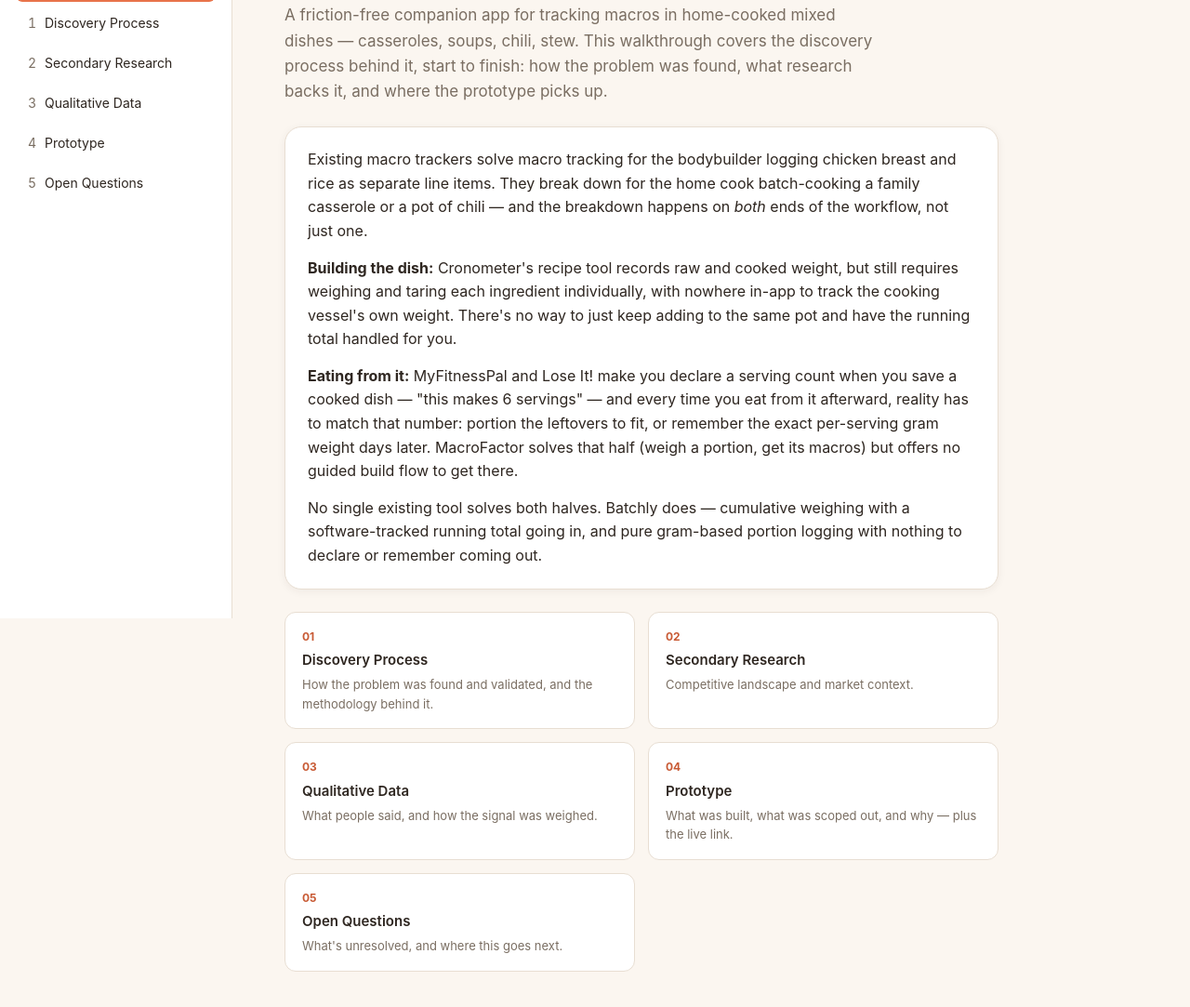
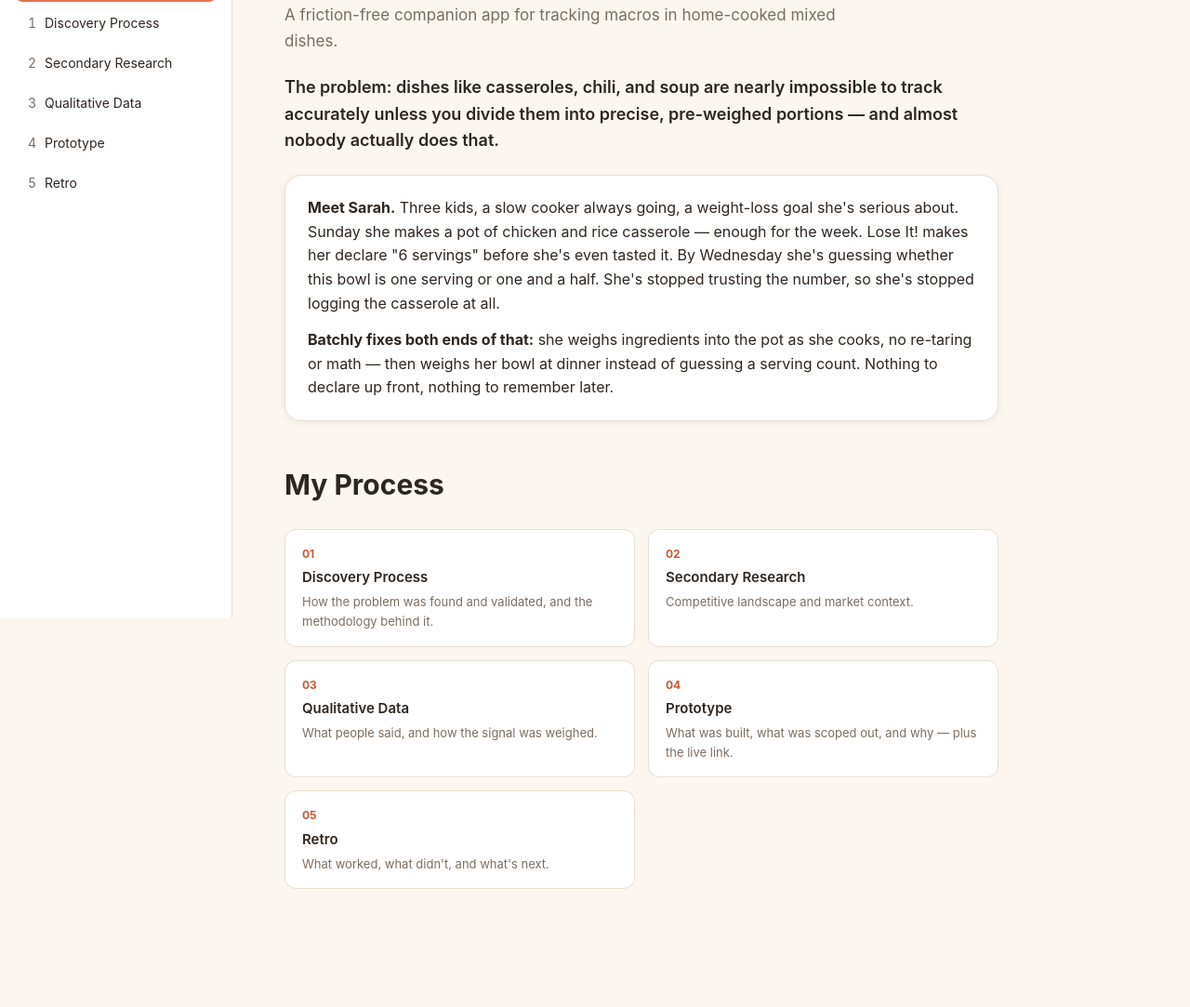
Before and after one commit to rachelpfost/batchly, a plain HTML site: page index.html in a window 1280 px wide. Shown: the part 135-1218 px from the top of the page at 93% size. After the commit the page ends 1171 px from the top, so only its background shows below. Drawn offline with Linux system fonts and the light colour scheme.

Commit message:
Add files via upload

```diff
--- a/index.html
+++ b/index.html
@@ -333,7 +333,7 @@
     <button class="nav-item" data-page="p2" onclick="showPage('p2')"><span class="n">2</span>Secondary Research</button>
     <button class="nav-item" data-page="p3" onclick="showPage('p3')"><span class="n">3</span>Qualitative Data</button>
     <button class="nav-item" data-page="p4" onclick="showPage('p4')"><span class="n">4</span>Prototype</button>
-    <button class="nav-item" data-page="p5" onclick="showPage('p5')"><span class="n">5</span>Open Questions</button>
+    <button class="nav-item" data-page="p5" onclick="showPage('p5')"><span class="n">5</span>Retro</button>
   </nav>
 
   <main>
@@ -342,14 +342,16 @@
     <section class="page active" id="overview">
       <div class="eyebrow">Product discovery walkthrough</div>
       <h1>Batchly</h1>
-      <p class="lede">A friction-free companion app for tracking macros in home-cooked mixed dishes — casseroles, soups, chili, stew. This walkthrough covers the discovery process behind it, start to finish: how the problem was found, what research backs it, and where the prototype picks up.</p>
+      <p class="lede">A friction-free companion app for tracking macros in home-cooked mixed dishes.</p>
 
-      <div class="card" style="margin-top: 24px;">
-        <p>Existing macro trackers solve macro tracking for the bodybuilder logging chicken breast and rice as separate line items. They break down for the home cook batch-cooking a family casserole or a pot of chili — and the breakdown happens on <em>both</em> ends of the workflow, not just one.</p>
-        <p><strong>Building the dish:</strong> Cronometer's recipe tool records raw and cooked weight, but still requires weighing and taring each ingredient individually, with nowhere in-app to track the cooking vessel's own weight. There's no way to just keep adding to the same pot and have the running total handled for you.</p>
-        <p><strong>Eating from it:</strong> MyFitnessPal and Lose It! make you declare a serving count when you save a cooked dish — "this makes 6 servings" — and every time you eat from it afterward, reality has to match that number: portion the leftovers to fit, or remember the exact per-serving gram weight days later. MacroFactor solves that half (weigh a portion, get its macros) but offers no guided build flow to get there.</p>
-        <p style="margin-bottom: 0;">No single existing tool solves both halves. Batchly does — cumulative weighing with a software-tracked running total going in, and pure gram-based portion logging with nothing to declare or remember coming out.</p>
+      <p style="font-size: 18px; font-weight: 600; color: var(--color-text); margin: 22px 0;">The problem: dishes like casseroles, chili, and soup are nearly impossible to track accurately unless you divide them into precise, pre-weighed portions — and almost nobody actually does that.</p>
+
+      <div class="card">
+        <p><strong>Meet Sarah.</strong> Three kids, a slow cooker always going, a weight-loss goal she's serious about. Sunday she makes a pot of chicken and rice casserole — enough for the week. Lose It! makes her declare "6 servings" before she's even tasted it. By Wednesday she's guessing whether this bowl is one serving or one and a half. She's stopped trusting the number, so she's stopped logging the casserole at all.</p>
+        <p style="margin-bottom: 0;"><strong>Batchly fixes both ends of that:</strong> she weighs ingredients into the pot as she cooks, no re-taring or math — then weighs her bowl at dinner instead of guessing a serving count. Nothing to declare up front, nothing to remember later.</p>
       </div>
+
+      <h2 style="font-size: 30px; margin-top: 44px; margin-bottom: 4px;">My Process</h2>
 
       <div class="nav-cards">
         <div class="nav-card" onclick="showPage('p1')">
@@ -374,8 +376,8 @@
         </div>
         <div class="nav-card" onclick="showPage('p5')">
           <div class="num">05</div>
-          <div class="title">Open Questions</div>
-          <p class="desc">What's unresolved, and where this goes next.</p>
+          <div class="title">Retro</div>
+          <p class="desc">What worked, what didn't, and what's next.</p>
         </div>
       </div>
     </section>
@@ -573,14 +575,14 @@
 
     <!-- SECTION 5 -->
     <section class="page" id="p5">
-      <div class="eyebrow">05 · Open Questions &amp; Future Roadmap</div>
-      <h2>What's unresolved</h2>
+      <div class="eyebrow">05 · Retro</div>
+      <h2>What went well, what didn't, what's next</h2>
 
-      <h3>Known limitation — and the mitigation</h3>
+      <h3>What didn't go well: the accuracy assumption</h3>
       <p>Raw macros are assumed conserved through cooking (cooked totals = raw totals, only weight changes). That assumption breaks if fat is drained or the dish is stirred/reduced unevenly before portioning — fat-draining changes total fat mass, and uneven reduction can make later portions denser than earlier ones. Flagged as a known v1 assumption: the dish is homogeneous and nothing is added or removed between "cooked weight" and the start of portioning.</p>
       <p>That's a real crack in a product whose whole pitch is precision over the AI-photo-logging alternative — worth more than a silent footnote. The v1-appropriate mitigation isn't a math fix, it's a visibility one: a one-line reminder at the "mark as cooked" step ("Density assumes nothing is drained, added, or removed before portioning") turns a silent accuracy failure into a stated assumption the user can judge for themselves. It doesn't solve the underlying problem, but it stops the product from quietly claiming precision it can't back up in that specific case.</p>
 
-      <h3>Hypotheses to test next</h3>
+      <h3>Action items: hypotheses to test next</h3>
       <table>
         <tr><th>Hypothesis</th><th>How to test it</th></tr>
         <tr><td>Portion-logging (daily) sustains engagement even if new dish creation is only weekly</td><td>Track ratio of portion-logs to new-dish-builds in usage data</td></tr>
@@ -589,7 +591,7 @@
         <tr><td>A mobile app is the right production form factor (v1 prototype is a webapp)</td><td>Not yet tested — flagged as an open platform decision</td></tr>
       </table>
 
-      <h3>Ideas explored, not yet validated</h3>
+      <h3>Parked ideas, not yet validated</h3>
       <ul>
         <li><strong>Shareable dish templates</strong> — "Mom's Turkey Chili, 247 cal/100g" as a reusable, shareable template; a possible content/acquisition channel.</li>
         <li><strong>"What's in the fridge" leftover tracking</strong> — surfacing remaining cooked weight as a daily-use inventory view, addressing retention.</li>
@@ -604,7 +606,7 @@
         <li><strong>Strategic outcome</strong> — if the companion model shows adoption, a natural acquisition target for an established tracker; if users signal demand for standalone use, expand into a full tracker built around the home-cook workflow.</li>
       </ol>
 
-      <h3>What a fuller discovery round would add</h3>
+      <h3>What I'd do differently with more time</h3>
       <p>With more than four days: 5–7 structured interviews using "tell me about the last time you tried to track a mixed dish" rather than hypothetical framing, real theme-frequency counting instead of a five-source pattern match, and a check on willingness to pay before assuming the companion-app model is the right monetization path.</p>
     </section>
 
```
